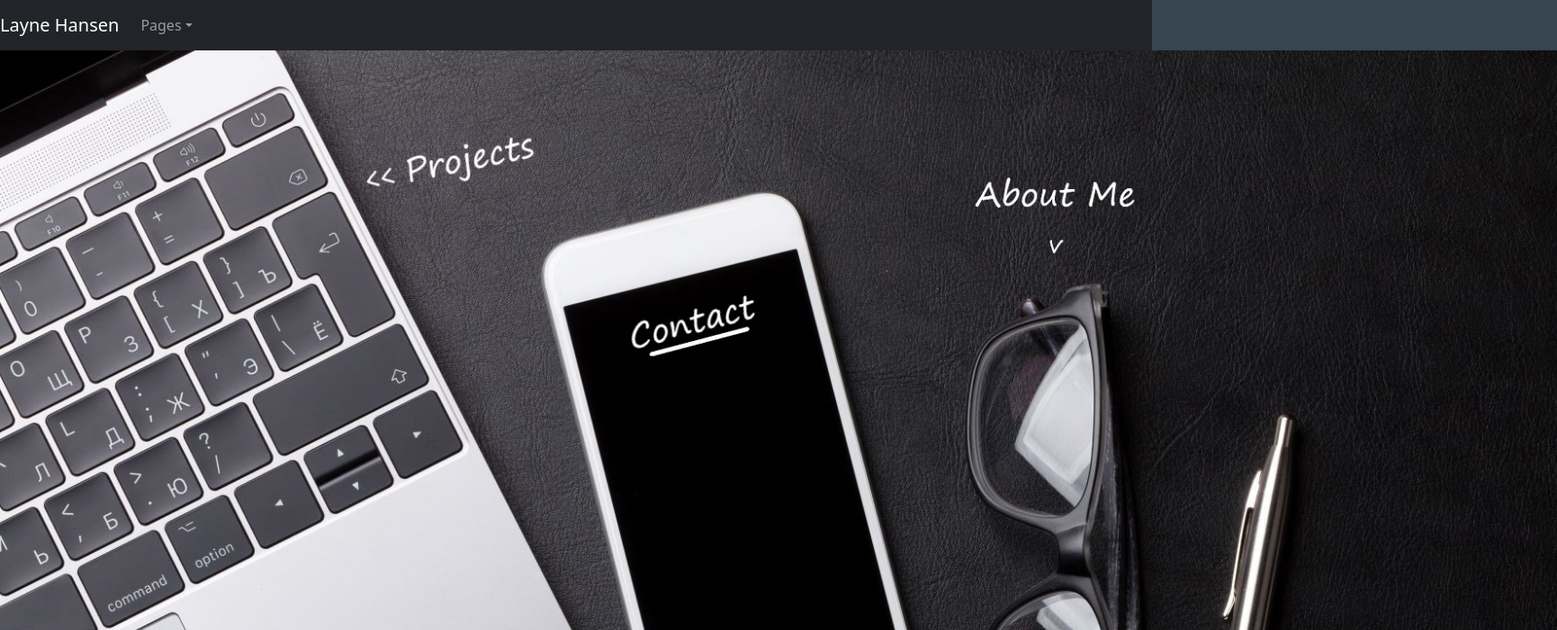
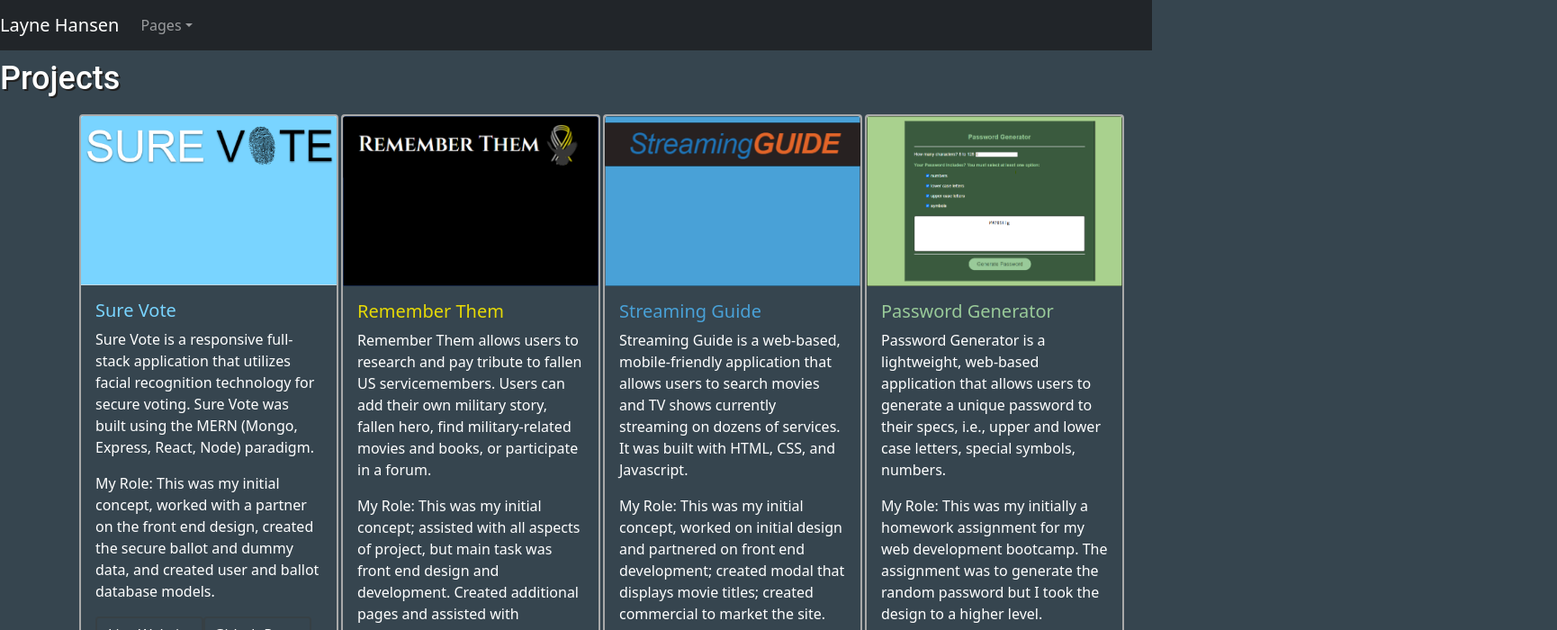
Before and after one commit to LayneHansen/LayneHansen.github.io, a React (Create React App) app: page /projects in a window 1280 px wide. Shown: the top 700 px of the page at 90% size, 1730 px wide, since content can reach past the window. Built offline with nearby package versions, Linux system fonts and the light colour scheme; a web font is replaced by a local one.

Commit message:
added roles to featured projects

```diff
--- a/src/App.jsx
+++ b/src/App.jsx
@@ -1,7 +1,7 @@
 import "./App.css";
 import { useState } from "react";
 import { Container } from "react-bootstrap";
-import { HashRouter, Route, Routes, Link } from "react-router-dom";
+import { BrowserRouter as Router, Route, Routes, Link } from "react-router-dom";
 import TopNav from "../src/components/TopNav";
 import Home from "./Home";
 import Projects from "./Projects";
@@ -12,7 +12,7 @@ import React from "react";
 
 function App() {
 return (
-    <HashRouter hashType="slash">
+    <Router>
       <TopNav />
       <Container>
       <Routes>
@@ -22,7 +22,7 @@ return (
         <Route path="/profile" element={<Profile />} />
       </Routes>
       </Container>
-    </HashRouter>
+    </Router>
   );
 }
 
--- a/src/Projects.jsx
+++ b/src/Projects.jsx
@@ -41,6 +41,12 @@ function Projects() {
                 facial recognition technology for secure voting. Sure Vote was
                 built using the MERN (Mongo, Express, React, Node) paradigm.
               </Card.Text>
+              <Card.Text>
+                My Role: This was my initial concept, worked with a partner on
+                the front end design, created the secure ballot and dummy data,
+                and created user and ballot database models.
+              </Card.Text>
+
               <Button
                 id="website-button"
                 variant="secondary"
@@ -80,6 +86,12 @@ function Projects() {
                 fallen hero, find military-related movies and books, or
                 participate in a forum.
               </Card.Text>
+              <Card.Text>
+                My Role: This was my initial concept; assisted with all aspects
+                of project, but main task was front end design and development.
+                Created additional pages and assisted with connecting to APIs.
+              </Card.Text>
+
               <Button
                 id="website-button"
                 variant="secondary"
@@ -120,6 +132,12 @@ function Projects() {
                 on dozens of services. It was built with HTML, CSS, and
                 Javascript.
               </Card.Text>
+              <Card.Text>
+                My Role: This was my initial concept, worked on initial design
+                and partnered on front end development; created modal that displays
+                movie titles; created commercial to market the site.
+              </Card.Text>
+
               <Button
               id="website-button"
               variant="secondary"
@@ -158,6 +176,12 @@ function Projects() {
                 allows users to generate a unique password to their specs, i.e.,
                 upper and lower case letters, special symbols, numbers.
               </Card.Text>
+              <Card.Text>
+                My Role: This was my initially a homework assignment for my web
+                development bootcamp. The assignment was to generate the random
+                password but I took the design to a higher level.
+              </Card.Text>
+
               <Button
                 class="btn btn-md btn-block"
                 id="website-button"
```
